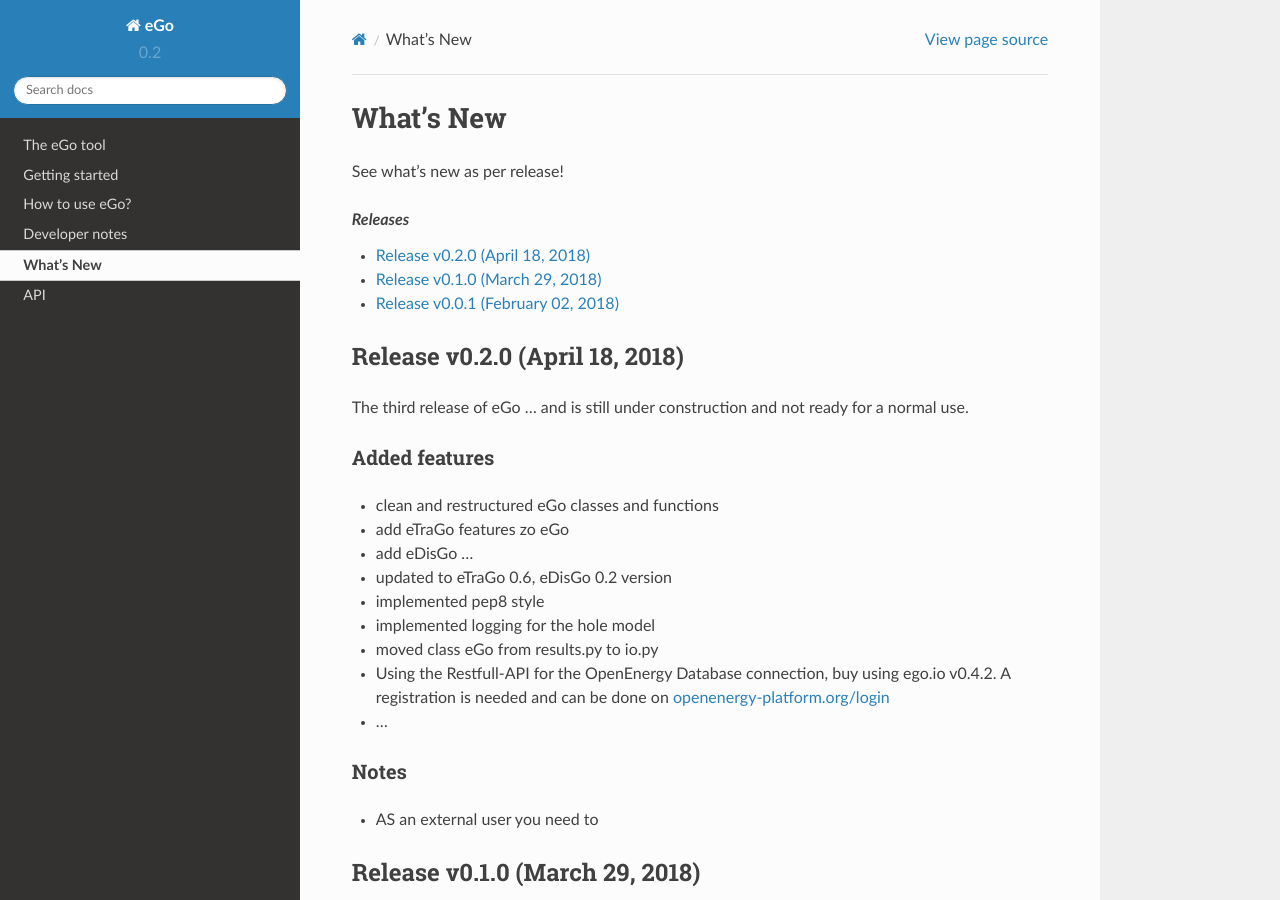
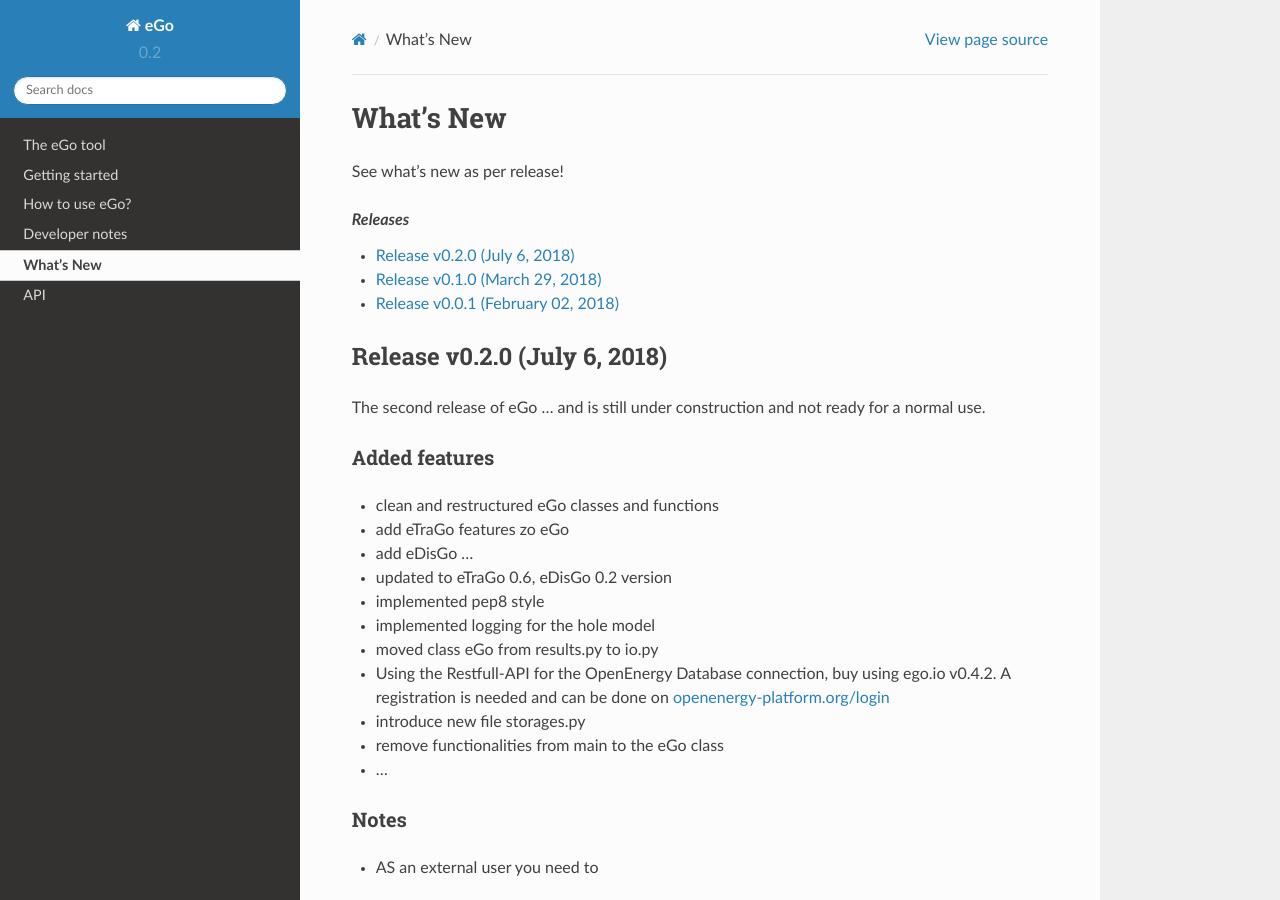
Before and after one commit to openego/eGo, a Sphinx documentation site: the page built from doc/whatsnew.rst, in a window 1280 px wide and 900 px high. Built offline with Sphinx 7.4.7 and the Read the Docs theme 2.0.0, drawn with Linux system fonts in a browser that asks for light colours; formulas are drawn with MathJax 3.

Commit message:
update file

```diff
--- a/doc/whatsnew/v0-2-0.rst
+++ b/doc/whatsnew/v0-2-0.rst
@@ -1,7 +1,7 @@
-Release v0.2.0 (April 18, 2018)
-+++++++++++++++++++++++++++++++
+Release v0.2.0 (July 6, 2018)
++++++++++++++++++++++++++++++
 
-The third release of eGo ...
+The second release of eGo ...
 and is still under construction and not ready for a normal use.
 
 
@@ -20,6 +20,8 @@ Added features
 * Using the Restfull-API for the OpenEnergy Database connection, buy using
   ego.io v0.4.2. A registration is needed and can be done on
   `openenergy-platform.org/login <http://openenergy-platform.org/login/>`_
+* introduce new file storages.py
+* remove functionalities from main to the eGo class
 * ...
 
 Notes
```
